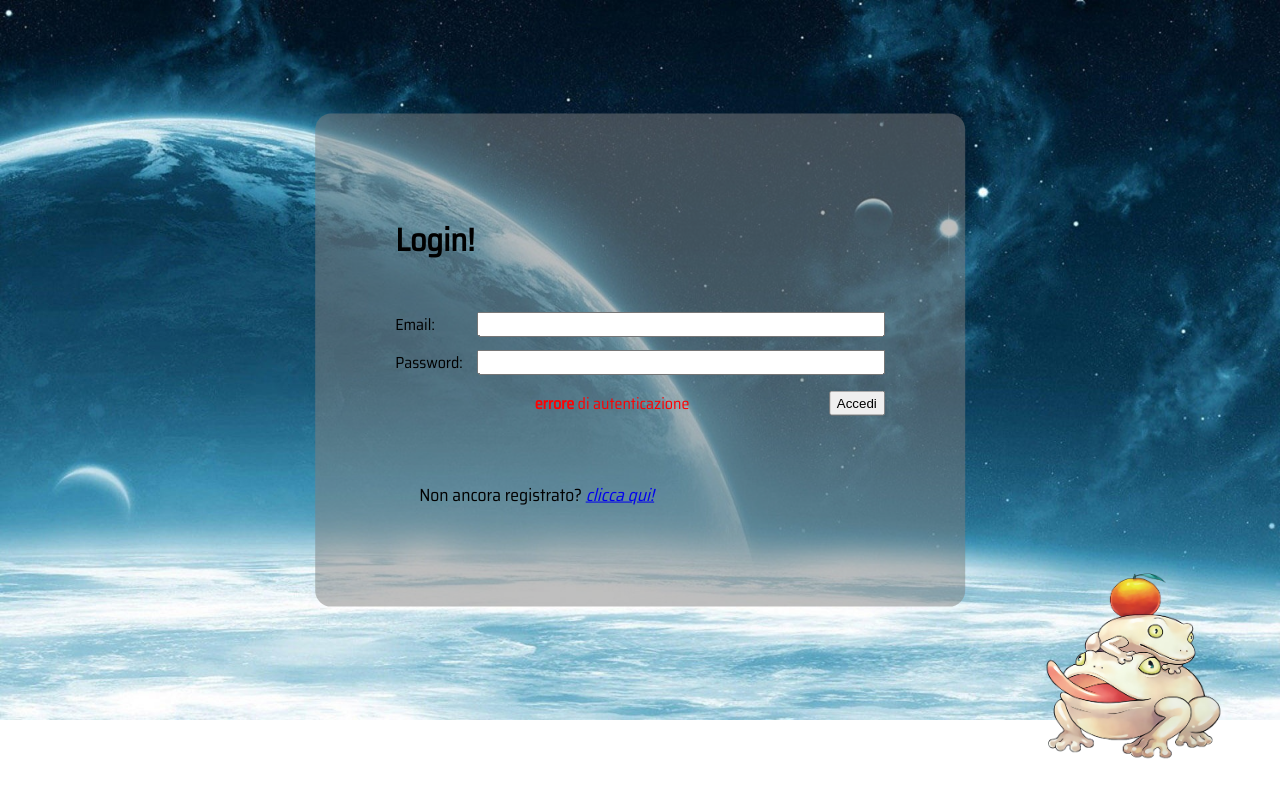
After one commit to programmatoroSeduto/MindRover, a PHP site: page /saw/html/login.html in a window 1280 px wide. The commit adds this page. Run offline with PHP 8.4, Linux system fonts and the light colour scheme.

Commit message:
creata versione statica della pagina di login

```diff
--- a/css/fonts.css
+++ b/css/fonts.css
@@ -1,4 +1,9 @@
 @font-face {
-    font-family: ganesh;
-    src: url(../assets/font/saira/regular.ttf);
-  }
+  font-family: ganesh;
+  src: url(../assets/font/saira/regular.ttf);
+}
+
+body, html
+{
+  font-family: "ganesh", sans-serif;
+}
--- /dev/null
+++ b/css/login.css
@@ -0,0 +1,63 @@
+.login-bg
+{
+    background-image: url('../assets/img/space.jpg');
+    background-repeat: no-repeat;
+    background-size: cover;
+}
+
+.box
+{
+    background-color: rgba(128, 128, 128, 0.5);
+    border-radius: 1em;
+    padding: 5rem;
+    position: absolute;
+    top: 45%;
+    left: 50%;
+    margin-right: -50%;
+    transform: translate(-50%, -50%);
+
+    max-width: 800px;
+    max-height: 800px;
+}
+
+.loginform-body
+{
+    display: grid;
+    grid-template-columns: 1fr 5fr;
+    row-gap: 0.8rem;
+}
+
+.loginform-body input
+{
+    min-width: 25rem;
+    margin-left: 0;
+}
+
+.loginform-submit
+{
+    padding-top: 1rem;
+    display: flex;
+    flex-direction: row-reverse;
+}
+
+.auth-error
+{
+    flex-grow: 2;
+    text-align: center;
+    color: red;
+}
+
+.frog
+{
+    max-width: 15%;
+    position: absolute;
+    bottom: 5vh;
+    right: 4vw;
+}
+
+.register-here
+{
+    padding-top: 3rem;
+    padding-left: 1.5rem;
+    font-size: 1.1rem;
+}
--- /dev/null
+++ b/html/login.html
@@ -0,0 +1,36 @@
+<!DOCTYPE html>
+<html lang="en">
+<head>
+    <meta charset="UTF-8">
+    <meta name="viewport" content="width=device-width, initial-scale=1.0">
+    <link rel="stylesheet" type="text/css" href="../css/login.css">
+    <link type="text/css" rel="stylesheet" href="../css/fonts.css">
+    <title>Accedi</title>
+</head>
+<body class="login-bg">
+    <!-- <h1>login!</h1>
+    <form action="../php/login.php" method="POST">
+        <input type="email" name="email" placeholder="email...">
+        <input type="password" name="pass" placeholder="password...">
+        <input type="submit" value="Submit">
+    </form>
+    <p>Non ancora registrato? <a href="./registrazione.html"><i>clicca qui!</i></a></p> -->
+
+    <div class="box">
+        <h1>Login!</h1><br>
+        <form action="../php/login.php" method="POST">
+            <div class="loginform-body">
+                <label for="email">Email: </label><input type="email" name="email">
+                <label for="pass">Password: </label><input type="password" name="pass">
+            </div>
+            <div class="loginform-submit">
+                <input class="submin-button" type="submit" value="Accedi"><span class="auth-error"><b>errore</b> di autenticazione</span>
+            </div>
+        </form>
+
+        <p class="register-here">Non ancora registrato? <a href="./registrazione.html"><i>clicca qui!</i></a></p>
+    </div>
+
+    <img src="../assets/img/logo.png" class="frog">
+</body>
+</html>
```
Also changed, not shown: html/loginform.html (deleted, +0 -17 lines), assets/img/earth-rising.jpg (renamed from assets/img/Immagini Utili/earth-rising.jpg), assets/img/space.jpg (added).
